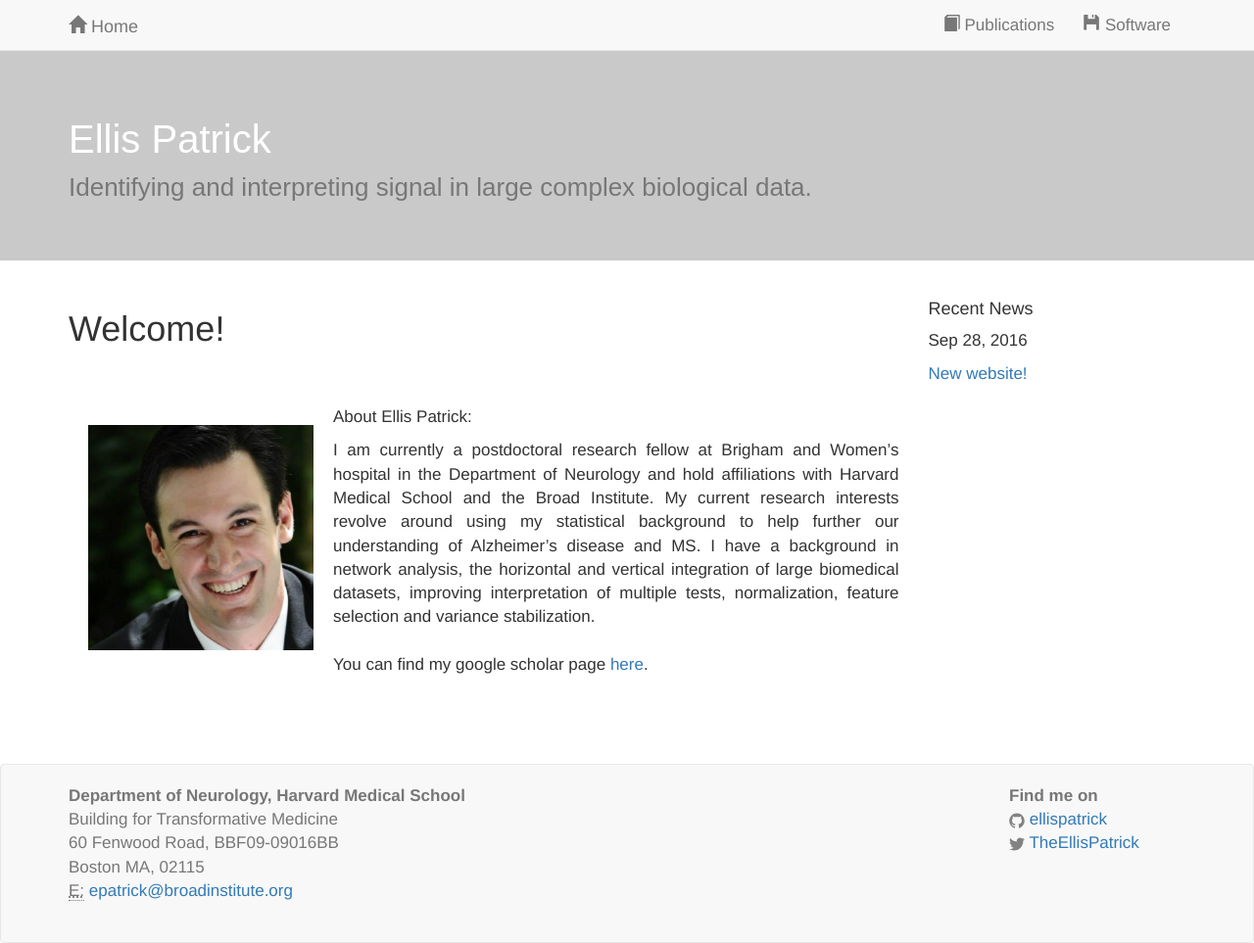
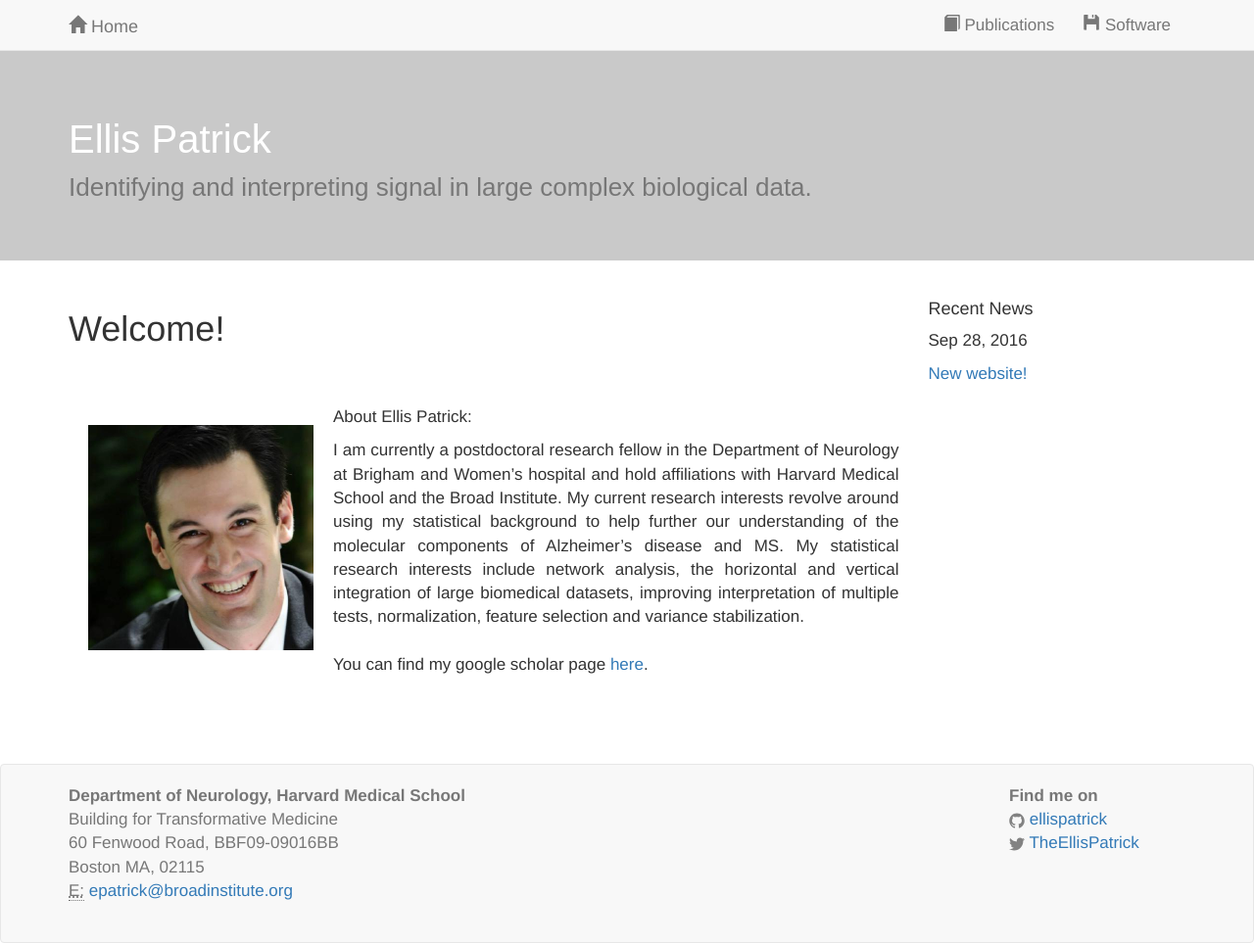
Before and after one commit to ellispatrick/ellispatrick.github.io, a Jekyll site: the page built from index.html, in a window 1280 px wide. Shown: the whole page at 98% size. Built offline with Jekyll 4.4.1, drawn with Linux system fonts in a browser that asks for light colours; nearby versions of some CDN libraries; a style sheet for code colours, icons or effects is not loaded.

Commit message:
about me

```diff
--- a/index.html
+++ b/index.html
@@ -25,7 +25,7 @@ layout: home
 <p>About Ellis Patrick:</p>
 
 <p>
-I am currently a postdoctoral research fellow at Brigham and Women’s hospital in the Department of Neurology and hold affiliations with Harvard Medical School and the Broad Institute. My current research interests revolve around using my statistical background to help further our understanding of Alzheimer’s disease and MS.  I have a background in network analysis, the horizontal and vertical integration of large biomedical datasets, improving interpretation of multiple tests, normalization, feature selection and variance stabilization.<br>
+I am currently a postdoctoral research fellow in the Department of Neurology at Brigham and Women’s hospital and hold affiliations with Harvard Medical School and the Broad Institute. My current research interests revolve around using my statistical background to help further our understanding of the molecular components of Alzheimer’s disease and MS.  My statistical research interests include network analysis, the horizontal and vertical integration of large biomedical datasets, improving interpretation of multiple tests, normalization, feature selection and variance stabilization.<br>
 <br>
 You can find my google scholar page <a href="https://scholar.google.com.au/citations?user=s-cliFIAAAAJ&hl=en">here</a>.
 </p>
--- a/software.html
+++ b/software.html
@@ -8,6 +8,7 @@ layout: default
 	 <h3>R packages</h3>
 
 	 <div class="container">
+	   <br>
 		<ul>
 			<li>sydSeq (<a href="https://github.com/ellispatrick/sydSeq/">https://github.com/ellispatrick/sydSeq/</a>)<br>
 An R package containing the functions exClust, TshrinkPlus and pMim. An example illustrating how to use pMim can be found <a href="http://www.ellispatrick.com/pmim-example/">here</a>.</li>
```
